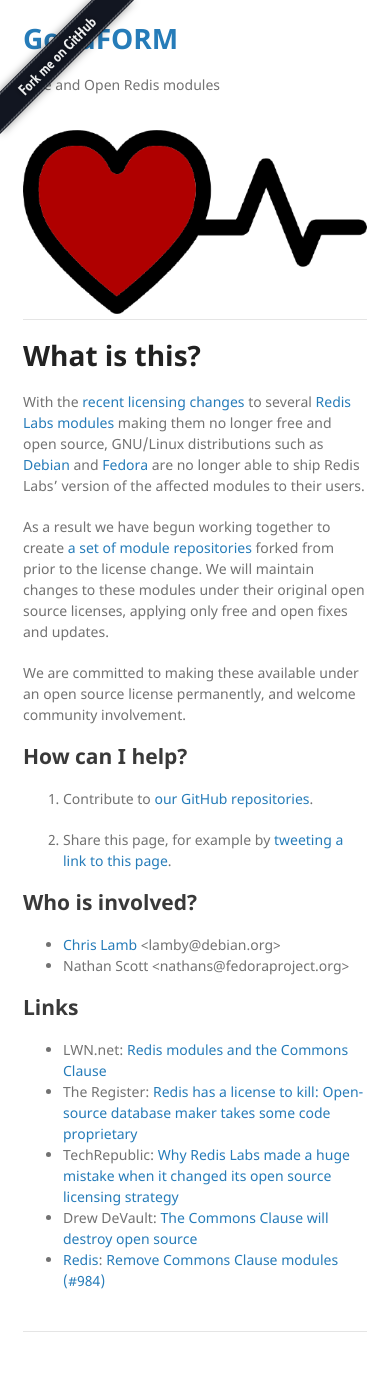
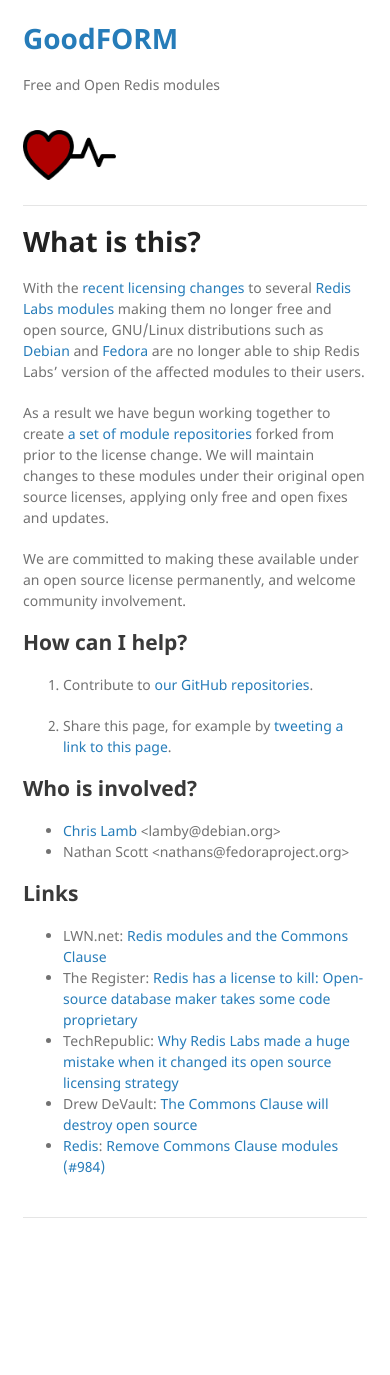
Before and after one commit to goodform/goodformcode.com, a Jekyll site: the page built from index.md, in a window 390 px wide. Built offline with Jekyll 4.4.1, drawn with Linux system fonts in a browser that asks for light colours; our own code applies the rules of GitHub Pages for plain Markdown files; after the commit the page ends 1261 px from its top, so only the background shows below that.

Commit message:
Nicer CSS for mobile.

```diff
--- a/_layouts/default.html
+++ b/_layouts/default.html
@@ -29,7 +29,7 @@
     <meta property="og:image:height" content="246" />
   </head>
   <body>
-    <a href="{{ site.github_url }}"><img style="position: absolute; top: 0; left: 0; border: 0;" src="{{ "/assets/img/github.png?" | append: site.github.build_revision }}" alt="Fork me on GitHub"></a>
+    <a class="github-fork" href="{{ site.github_url }}"><img src="{{ "/assets/img/github.png?" | append: site.github.build_revision }}" alt="Fork me on GitHub"></a>
 
     <div class="wrapper">
       <header>
--- a/_sass/jekyll-theme-minimal.scss
+++ b/_sass/jekyll-theme-minimal.scss
@@ -274,3 +274,24 @@ footer {
     color:#444;
   }
 }
+
+.github-fork img {
+  top: 0;
+  left: 0;
+  border: 0;
+  display: block;
+  position: absolute;
+}
+
+header img {
+  padding-bottom: 20px;
+}
+
+@media print, screen and (max-width: 960px) {
+  .github-fork img {
+    display: none;
+  }
+  header img {
+    max-height: 50px;
+  }
+}
```
